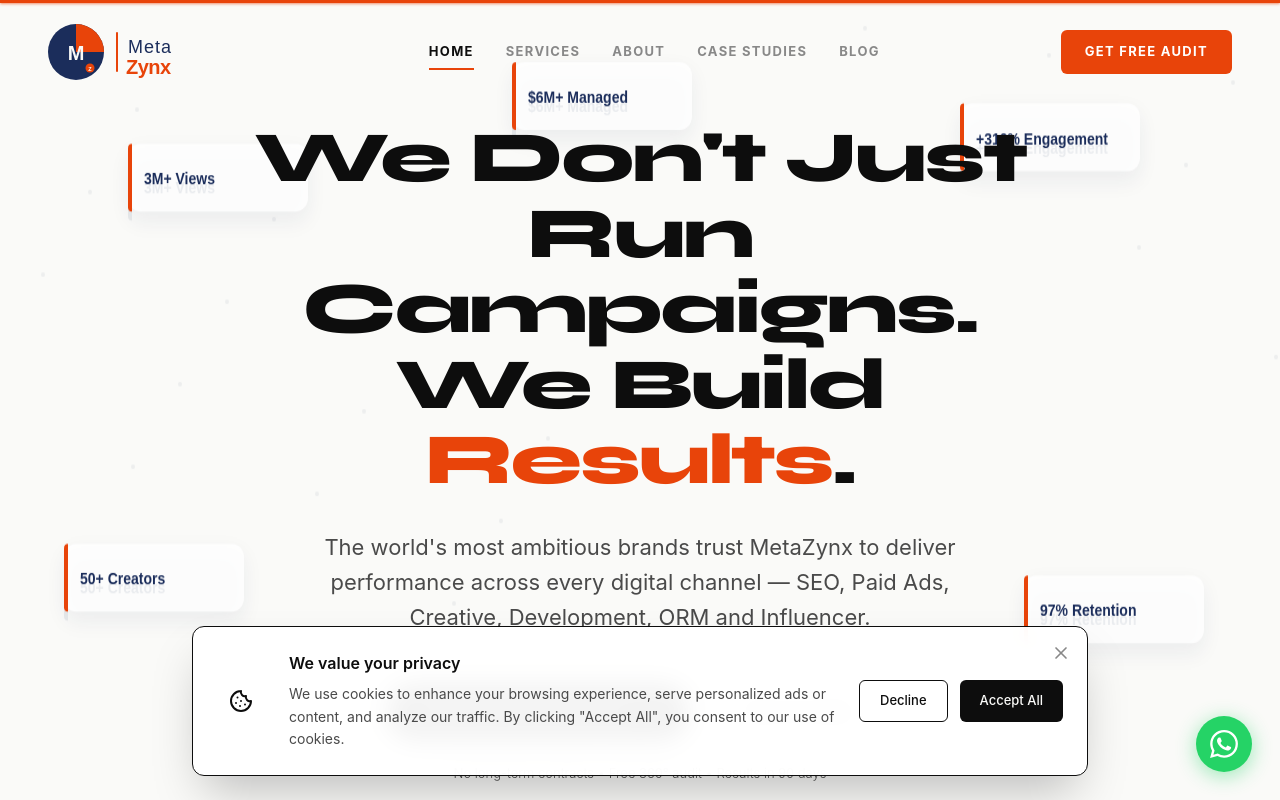
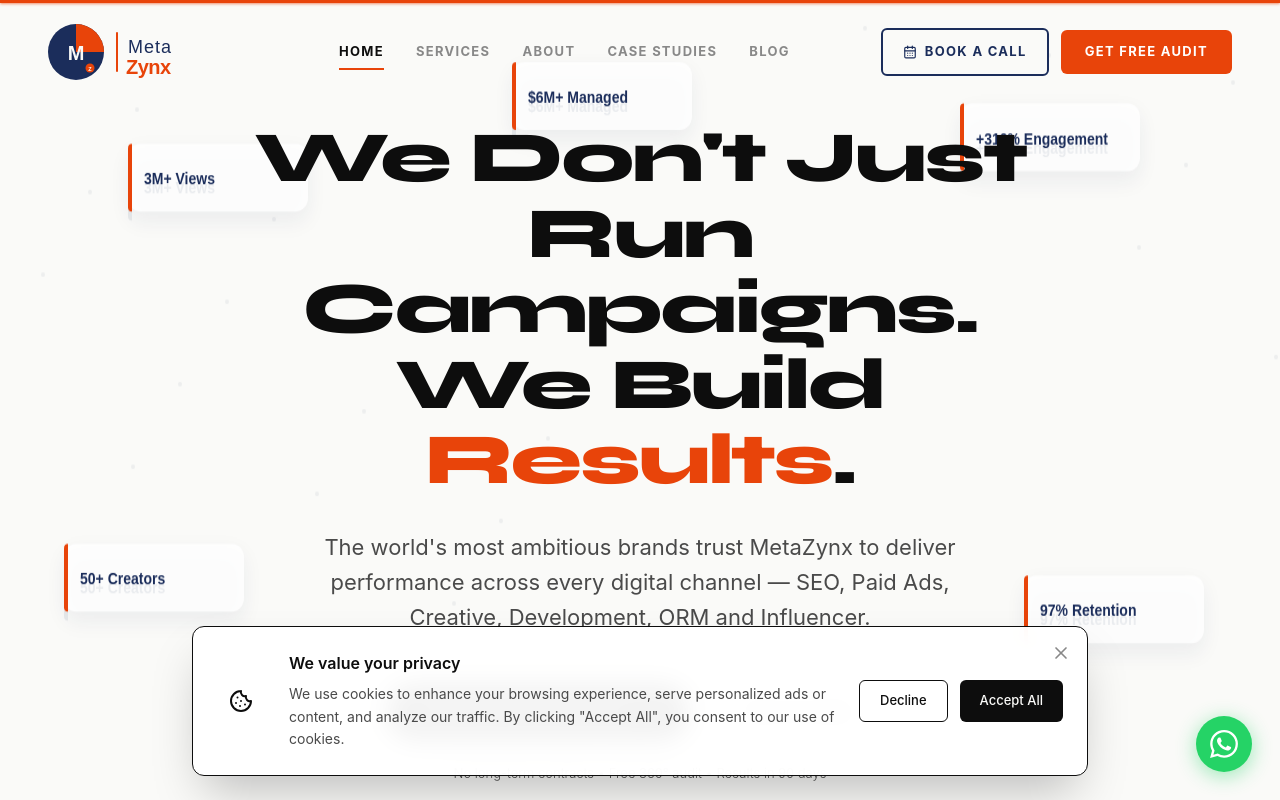
Before and after one commit to MetaZynx/MetaZynx-, a Next.js app: page / in a window 1280 px wide. Shown: the top 800 px of the page. Built offline with nearby package versions, Linux system fonts and the light colour scheme.

Commit message:
Update Navbar.tsx

```diff
--- a/components/Navbar.tsx
+++ b/components/Navbar.tsx
@@ -4,8 +4,10 @@
 import Link from 'next/link';
 import Image from 'next/image';
 import { usePathname } from 'next/navigation';
-import { Menu, X } from 'lucide-react';
+import { Menu, X, CalendarDays } from 'lucide-react';
 import { motion, AnimatePresence } from 'motion/react';
+
+const CALENDLY_URL = 'https://calendly.com/metazynx-info';
 
 export default function Navbar() {
   const [isScrolled, setIsScrolled] = useState(false);
@@ -79,8 +81,22 @@
           })}
         </nav>
 
-        {/* Desktop CTA */}
-        <div className="hidden md:flex items-center">
+        {/* Desktop CTAs */}
+        <div className="hidden md:flex items-center gap-3">
+          {/* Book a Call — Calendly */}
+          <motion.a
+            href={CALENDLY_URL}
+            target="_blank"
+            rel="noopener noreferrer"
+            whileHover={{ scale: 1.03 }}
+            whileTap={{ scale: 0.97 }}
+            className="flex items-center gap-2 font-sans font-bold text-[13px] uppercase tracking-widest px-5 py-3 rounded-md border-2 border-[#1B2D5B] text-[#1B2D5B] hover:bg-[#1B2D5B] hover:text-white transition-all duration-300"
+          >
+            <CalendarDays size={14} />
+            Book a Call
+          </motion.a>
+
+          {/* Get Free Audit */}
           <Link
             href="/contact"
             className="bg-[#E8440A] text-white font-sans font-bold text-[13px] uppercase tracking-widest px-6 py-3 rounded-md hover:bg-[#1B2D5B] transition-all duration-300 ease-out inline-block"
@@ -123,9 +139,23 @@
                   </Link>
                 );
               })}
+
+              {/* Mobile: Book a Call */}
+              <a
+                href={CALENDLY_URL}
+                target="_blank"
+                rel="noopener noreferrer"
+                className="flex items-center justify-center gap-2 border-2 border-[#1B2D5B] text-[#1B2D5B] font-sans font-bold text-center text-[15px] uppercase tracking-widest px-6 py-4 rounded-md mt-2 hover:bg-[#1B2D5B] hover:text-white transition-all duration-300"
+                onClick={() => setIsMobileMenuOpen(false)}
+              >
+                <CalendarDays size={16} />
+                Book a Call
+              </a>
+
+              {/* Mobile: Get Free Audit */}
               <Link
                 href="/contact"
-                className="bg-[#E8440A] text-white font-sans font-bold text-center text-[15px] uppercase tracking-widest px-6 py-4 rounded-md mt-4 hover:bg-[#1B2D5B] transition-all duration-300 ease-out"
+                className="bg-[#E8440A] text-white font-sans font-bold text-center text-[15px] uppercase tracking-widest px-6 py-4 rounded-md hover:bg-[#1B2D5B] transition-all duration-300 ease-out"
                 onClick={() => setIsMobileMenuOpen(false)}
               >
                 Get Free Audit
```
